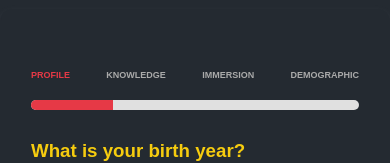
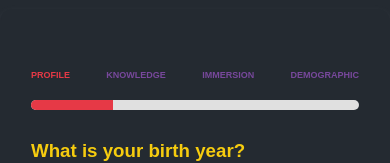
Before and after one commit to MeEtSoNi-lab/Multicultural_Quotient-, a React (Create React App) app in the folder multicultural-app/: page / in a window 390 px wide. Shown: the part 351-514 px from the top of the page. Built offline with nearby package versions, Linux system fonts and the light colour scheme; no server answers.

Commit message:
Added colors

```diff
--- a/multicultural-app/src/components/surveform/survey.css
+++ b/multicultural-app/src/components/surveform/survey.css
@@ -17,7 +17,8 @@
   .step-indicator span {
     font-size: 16px;
     font-weight: bold;
-    color: #aaa;
+    color: #78489c;
+
   }
 
   .step-indicator span.active {
@@ -61,10 +62,10 @@
 
   @media screen and (max-width: 768px) {
 
-  .step-indicator span {
+  .step-indicator span{
     font-size: 9px;
     font-weight: bold;
-    color: #aaa;
+    color: #78489c;
   }
 
   }
```
